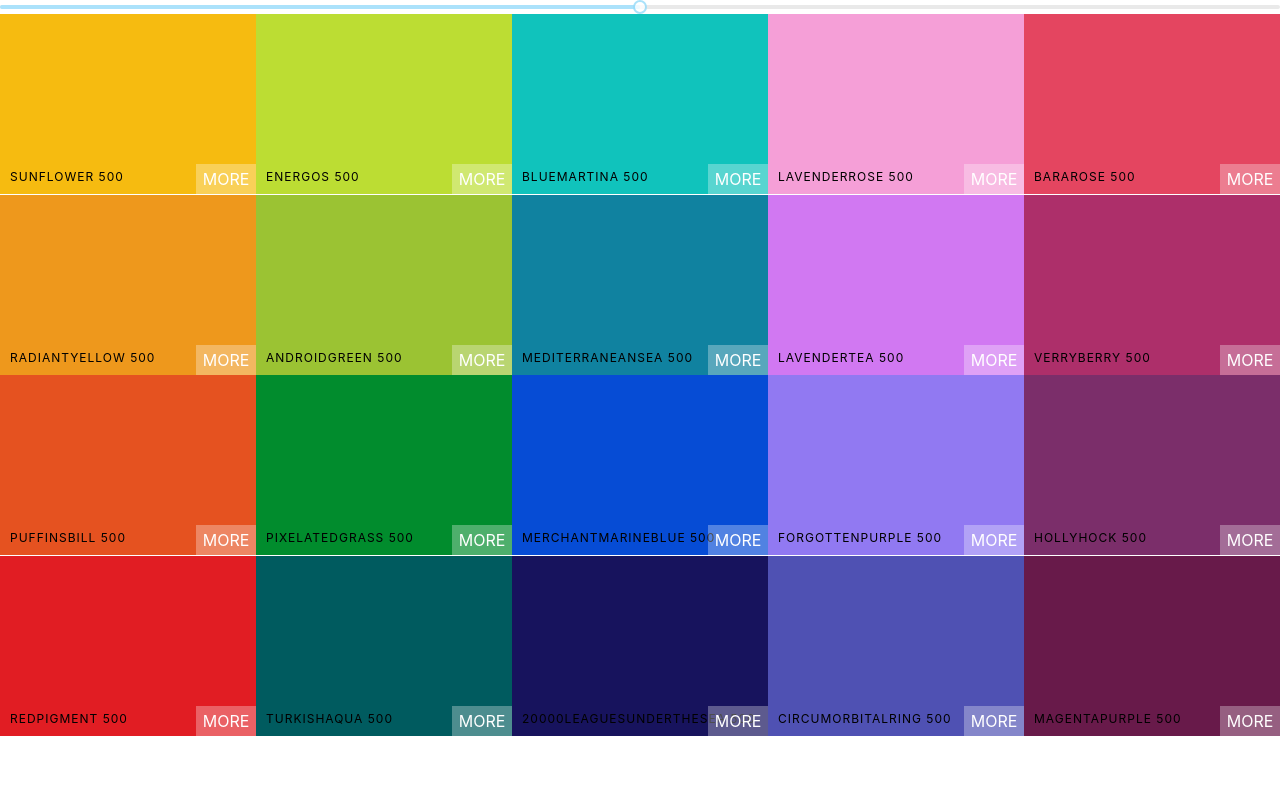
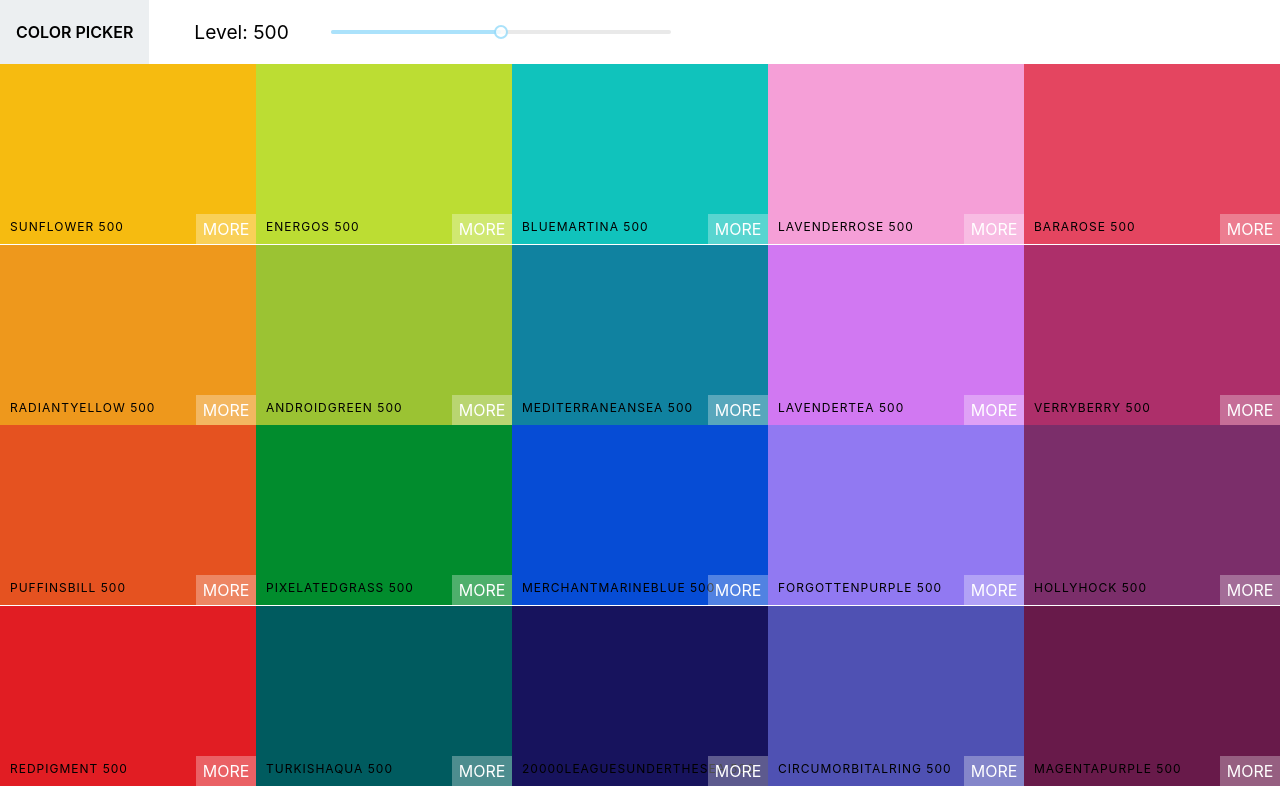
Before and after one commit to MarcuAdrian18/color-palettes-project, a React (Create React App) app: page / in a window 1280 px wide. Built offline with nearby package versions, Linux system fonts and the light colour scheme.

Commit message:
Adding styles to navbar

```diff
--- /dev/null
+++ b/src/Navbar.css
@@ -0,0 +1,42 @@
+.Navbar {
+  display: flex;
+  align-items: center;
+  justify-content: flex-start;
+  height: 8vh;
+}
+
+.logo {
+  margin-right: 15px;
+  padding: 2rem 1rem;
+  font-size: 22px;
+  background-color: #eceff1;
+  font-size: 1rem;
+  height: 100%;
+  display: flex;
+  align-items: center;
+  text-transform: uppercase;
+  font-weight: 600;
+}
+
+.logo a {
+  text-decoration: none;
+  color: black;
+}
+
+.slider {
+  width: 340px;
+  margin: auto 10px;
+  display: inline-block;
+  padding: 1rem 2rem;
+}
+
+.slider-container {
+  display: flex;
+  align-items: center;
+  justify-content: center;
+}
+
+.slider-container p {
+  margin-left: 30px;
+  font-size: 1.2rem;
+}
--- /dev/null
+++ b/src/Navbar.js
@@ -0,0 +1,30 @@
+import React, { Component } from "react";
+import "rc-slider/assets/index.css";
+import Slider from "rc-slider";
+import "./Navbar.css";
+
+class Navbar extends Component {
+  render() {
+    return (
+      <header className="Navbar">
+        <div className="logo">
+          <a href="#">Color Picker</a>
+        </div>
+        <div className="slider-container">
+          <p>Level: {this.props.level}</p>
+          <div className="slider">
+            <Slider
+              defaultValue={this.props.level}
+              min={100}
+              max={900}
+              step={100}
+              onAfterChange={this.props.changeLevel}
+            />
+          </div>
+        </div>
+      </header>
+    );
+  }
+}
+
+export default Navbar;
--- a/src/Palette.js
+++ b/src/Palette.js
@@ -1,8 +1,7 @@
 import React, { Component } from "react";
 import ColorBox from "./ColorBox";
+import Navbar from "./Navbar";
 import "./Palette.css";
-import Slider from "rc-slider";
-import "rc-slider/assets/index.css";
 
 class Palette extends Component {
   constructor(props) {
@@ -19,14 +18,7 @@ class Palette extends Component {
     );
     return (
       <div className="Palette">
-        <Slider
-          defaultValue={this.state.level}
-          min={100}
-          max={900}
-          step={100}
-          onAfterChange={this.changeLevel}
-        />
-        {/* Navbar goes here */}
+        <Navbar level={this.state.level} changeLevel={this.changeLevel} />
         <div className="Palette-colors">{colorBoxes}</div>
         {/* Footer goes here */}
       </div>
```
